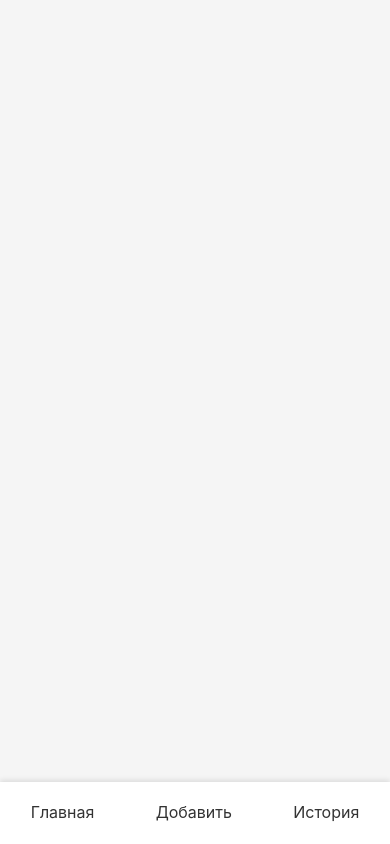
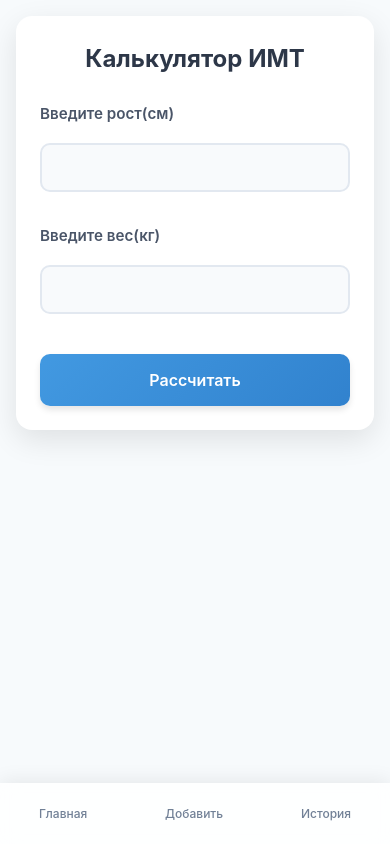
Before and after one commit to emarishkin/VolgaGym, a React (Vite) app: page /calc/bmi in a window 390 px wide. Built offline with nearby package versions, Linux system fonts and the light colour scheme.

Commit message:
CalcPage+

```diff
--- a/src/App.tsx
+++ b/src/App.tsx
@@ -5,6 +5,7 @@ import { TrainingHistoryPage } from "./pages/TrainingHistoryPage";
 import { BottomNavigation } from "./components/BottomNavigation";
 import './styles/global.css'
 import { CalcPage } from "./pages/CalcPage";
+import { BMICalculator } from "./components/BMICalculator";
 
 const AppContent = () => {
   const location = useLocation();
@@ -18,7 +19,7 @@ const AppContent = () => {
           <Route path="/add-workout" element={<AddTrainingPage />} />
           <Route path="/training-history" element={<TrainingHistoryPage />} />
           <Route path="/calc" element={<CalcPage />} />
-          {/* <Route path="/calc/bmi" element={<BMICalculator />} /> */}
+          <Route path="/calc/bmi" element={<BMICalculator/>} />
           {/* <Route path="/calc/calories" element={<CaloriesCalculator />} />
           <Route path="/calc/macros" element={<MacrosCalculator />} />
           <Route path="/calc/1rm" element={<OneRepMaxCalculator />} /> */}
--- /dev/null
+++ b/src/components/BMICalculator.tsx
@@ -0,0 +1,59 @@
+import { useState, type FC, type FormEvent } from "react";
+import '../styles/BMICalculator.css'
+
+export const BMICalculator:FC = () => {
+
+    const [height,setHeight] = useState<number>(0)
+    const [weight,setWeight] = useState<number>(0)
+    const [bmi,setBmi] = useState<number | null>(null)
+
+    const handleSubmit = (e:FormEvent) => {
+        e.preventDefault()
+        if(height>0 && weight>0){
+            const heightNorm = height/100
+            const res = weight/(heightNorm*heightNorm)
+            setBmi(Number(res.toFixed(1)))
+        }
+    }
+
+    const HandleCategory = () => {
+        if(!bmi) return ''
+        if (bmi < 18.5) return 'Недостаточный вес';
+        if (bmi < 25) return 'Нормальный вес';
+        if (bmi < 30) return 'Избыточный вес';
+        return 'Ожирение';
+    }
+
+    return (
+        <form onSubmit={handleSubmit}>
+            <h2>Калькулятор ИМТ</h2>
+
+            <div className="input-group">
+                <label>Введите рост(см)</label>
+                <input
+                type="number"
+                value={height || ''}
+                onChange={(e)=>setHeight(Number(e.target.value))}
+                />
+            </div>
+
+            <div className="input-group">
+                <label>Введите вес(кг)</label>
+                <input
+                type="number"
+                value={weight || ''}
+                onChange={(e)=>setWeight(Number(e.target.value))}
+                />
+            </div>
+
+            <button type="submit">Рассчитать</button>
+
+            {bmi && (
+                <div className="result-bmi">
+                    <h3>Ваш ИМТ: {bmi}</h3>
+                    <h3>Категория:{HandleCategory()}</h3>
+                </div>
+            )}
+        </form>
+    )
+}
--- /dev/null
+++ b/src/styles/BMICalculator.css
@@ -0,0 +1,112 @@
+/* Основные стили формы */
+form {
+  max-width: 500px;
+  margin: 2rem auto;
+  padding: 2rem;
+  background: #ffffff;
+  border-radius: 16px;
+  box-shadow: 0 10px 30px rgba(0, 0, 0, 0.1);
+  font-family: 'Segoe UI', system-ui, sans-serif;
+}
+
+form h2 {
+  text-align: center;
+  margin-bottom: 1.5rem;
+  color: #2d3748;
+  font-size: 1.8rem;
+  font-weight: 700;
+}
+
+/* Стили для групп ввода */
+.input-group {
+  margin-bottom: 1.5rem;
+}
+
+.input-group label {
+  display: block;
+  margin-bottom: 0.5rem;
+  color: #4a5568;
+  font-weight: 600;
+  font-size: 0.95rem;
+}
+
+.input-group input {
+  width: 100%;
+  padding: 0.8rem 1rem;
+  border: 2px solid #e2e8f0;
+  border-radius: 10px;
+  font-size: 1rem;
+  transition: all 0.3s ease;
+  background-color: #f8fafc;
+}
+
+.input-group input:focus {
+  outline: none;
+  border-color: #4299e1;
+  background-color: #fff;
+  box-shadow: 0 0 0 3px rgba(66, 153, 225, 0.2);
+}
+
+/* Стили для кнопки */
+button[type="submit"] {
+  width: 100%;
+  padding: 1rem;
+  background: linear-gradient(135deg, #4299e1, #3182ce);
+  color: white;
+  border: none;
+  border-radius: 10px;
+  font-size: 1rem;
+  font-weight: 600;
+  cursor: pointer;
+  transition: all 0.3s ease;
+  margin-top: 0.5rem;
+  box-shadow: 0 4px 6px rgba(0, 0, 0, 0.1);
+}
+
+button[type="submit"]:hover {
+  background: linear-gradient(135deg, #3182ce, #2b6cb0);
+  transform: translateY(-2px);
+  box-shadow: 0 6px 12px rgba(0, 0, 0, 0.15);
+}
+
+button[type="submit"]:active {
+  transform: translateY(0);
+}
+
+/* Стили для результатов */
+.result-bmi {
+  margin-top: 2rem;
+  padding: 1.5rem;
+  background: #f0f9ff;
+  border-radius: 10px;
+  text-align: center;
+  border-left: 4px solid #4299e1;
+}
+
+.result-bmi h3 {
+  margin: 0.5rem 0;
+  color: #2d3748;
+  font-size: 1.2rem;
+}
+
+/* Анимации */
+@keyframes fadeIn {
+  from { opacity: 0; transform: translateY(10px); }
+  to { opacity: 1; transform: translateY(0); }
+}
+
+.result-bmi {
+  animation: fadeIn 0.4s ease-out forwards;
+}
+
+/* Адаптивность */
+@media (max-width: 600px) {
+  form {
+    margin: 1rem;
+    padding: 1.5rem;
+  }
+
+  form h2 {
+    font-size: 1.5rem;
+  }
+}
--- a/src/styles/BottomNavigation.css
+++ b/src/styles/BottomNavigation.css
@@ -6,26 +6,79 @@
   display: flex;
   justify-content: space-around;
   align-items: center;
-  background-color: #ffffff;
-  box-shadow: 0 -2px 5px rgba(0, 0, 0, 0.1);
-  padding: 10px 0;
+  background: #ffffff;
+  box-shadow: 0 -2px 20px rgba(0, 0, 0, 0.08);
+  padding: 0.8rem 0;
   z-index: 1000;
+  backdrop-filter: blur(10px);
+  background-color: rgba(255, 255, 255, 0.85);
 }
 
 .nav-item {
+  display: flex;
+  flex-direction: column;
+  align-items: center;
   text-decoration: none;
-  color: #333;
-  padding: 8px 16px;
-  border-radius: 20px;
+  color: #718096;
+  font-size: 0.8rem;
+  font-weight: 500;
+  padding: 0.5rem 1rem;
+  border-radius: 12px;
   transition: all 0.3s ease;
+  position: relative;
 }
 
-.nav-item:hover, .nav-item:focus {
-  background-color: #f0f0f0;
+.nav-item::after {
+  content: '';
+  position: absolute;
+  bottom: -8px;
+  left: 50%;
+  transform: translateX(-50%);
+  width: 0;
+  height: 3px;
+  background: linear-gradient(90deg, #4299e1, #38b2ac);
+  transition: width 0.3s ease;
 }
 
-/* Активный элемент (если нужно выделять текущую страницу) */
+.nav-item:hover {
+  color: #2d3748;
+  transform: translateY(-3px);
+}
+
+.nav-item:hover::after {
+  width: 60%;
+}
+
+/* Активная вкладка */
 .nav-item.active {
-  color: #1a73e8;
-  background-color: #e8f0fe;
+  color: #4299e1;
+  font-weight: 600;
 }
+
+.nav-item.active::after {
+  width: 60%;
+  background: linear-gradient(90deg, #4299e1, #38b2ac);
+}
+
+/* Иконки (если добавите) */
+.nav-item svg {
+  margin-bottom: 0.3rem;
+  font-size: 1.2rem;
+}
+
+/* Анимация при нажатии */
+.nav-item:active {
+  transform: translateY(1px);
+}
+
+/* Адаптивность */
+@media (max-width: 480px) {
+  .nav-item {
+    padding: 0.5rem 0.7rem;
+    font-size: 0.75rem;
+  }
+
+  .nav-item svg {
+    font-size: 1rem;
+  }
+}
--- a/src/styles/global.css
+++ b/src/styles/global.css
@@ -6,9 +6,22 @@
   font-family: -apple-system, BlinkMacSystemFont, 'Segoe UI', Roboto, Oxygen, Ubuntu, Cantarell, sans-serif;
 }
 
+:root {
+  --primary: #4299e1;
+  --primary-dark: #3182ce;
+  --text: #2d3748;
+  --text-light: #718096;
+  --bg: #f7fafc;
+  --card-bg: #ffffff;
+}
+
 body {
   background-color: #f5f5f5;
   color: #333;
+  line-height: 1.6;
+  background-color: var(--bg);
+  color: var(--text);
+  font-family: 'Segoe UI', system-ui, -apple-system, sans-serif;
   line-height: 1.6;
 }
 
@@ -78,6 +91,22 @@ ul, ol {
   margin-bottom: 20px;
 }
 
+a, button, input, .nav-item {
+  transition: all 0.25s cubic-bezier(0.4, 0, 0.2, 1);
+}
+
+/* Улучшенный focus для доступности */
+*:focus {
+  outline: none;
+  box-shadow: 0 0 0 3px rgba(66, 153, 225, 0.5);
+}
+
+/* Микро-анимации для интерактивности */
+button, .nav-item {
+  transform: translateZ(0);
+  backface-visibility: hidden;
+}
+
 /* Адаптивные отступы */
 @media (max-width: 768px) {
   .page-container {
```
